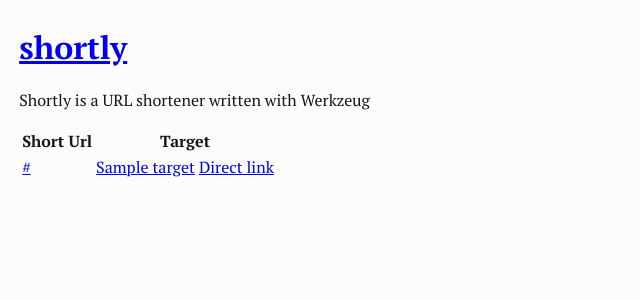
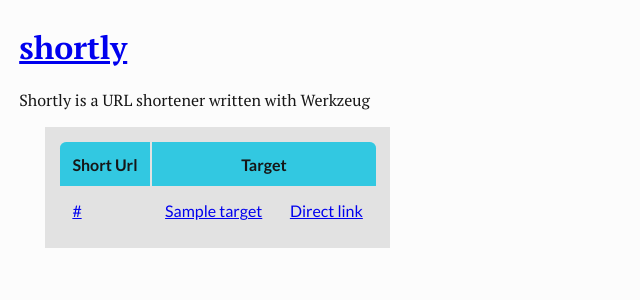
Before and after one commit to marcoslhc/xyvio, a Python web app: template xyvio/templates/url_list.html in a window 1280 px wide. Shown: the top 300 px of the page, without its empty margins (0-640 px from the left). Run offline with Jinja, Linux system fonts and the light colour scheme; the template is opened without the code that fills it: most values are stand-ins (such as "Sample title", 1, 10 or a date in 2020); style sheets or scripts are compiled from the project's sources.

Commit message:
Styles for the list view

```diff
--- a/xyvio/static/gulpfile.js
+++ b/xyvio/static/gulpfile.js
@@ -3,7 +3,7 @@
     'css': {
         def: 'gulp-boilerplate-css',
         src: ['./sass/**/*.scss'],
-        dest: './dist/css'
+        dest: './dist/css/'
     },
     'clean': {
         def: 'gulp-boilerplate-clean',
--- a/xyvio/static/sass/main.scss
+++ b/xyvio/static/sass/main.scss
@@ -23,6 +23,36 @@
 $beach-blue     : darken($turquoise, 20%);
 $summer-blue    : lighten($turquoise, 20%);
 
+table {
+    margin: 0.5em 1.6em;
+    padding: 0.8em;
+    font-family: 'Lato';
+    background-color: $lighter-grey;
+    th:first-child {
+        border-top-left-radius: 0.4em;
+    }
+    th:last-child {
+        border-top-right-radius: 0.4em;
+    }
+    tr:last-child td:first-child {
+        border-bottom-left-radius: 0.4em;
+    }
+    tr:last-child td:last-child {
+        border-bottom-right-radius: 0.4em;
+    }
+    tbody tr {
+        &:nth-child(odd) {
+            background-color: $summer-blue;
+        }
+    }
+    td, th {
+        margin: 0.5em 1.6em;
+        padding: 0.8em;
+    }
+    th {
+        background-color: $turquoise;
+    }
+}
 
 body {
     background-color: $lightest-grey;
```
